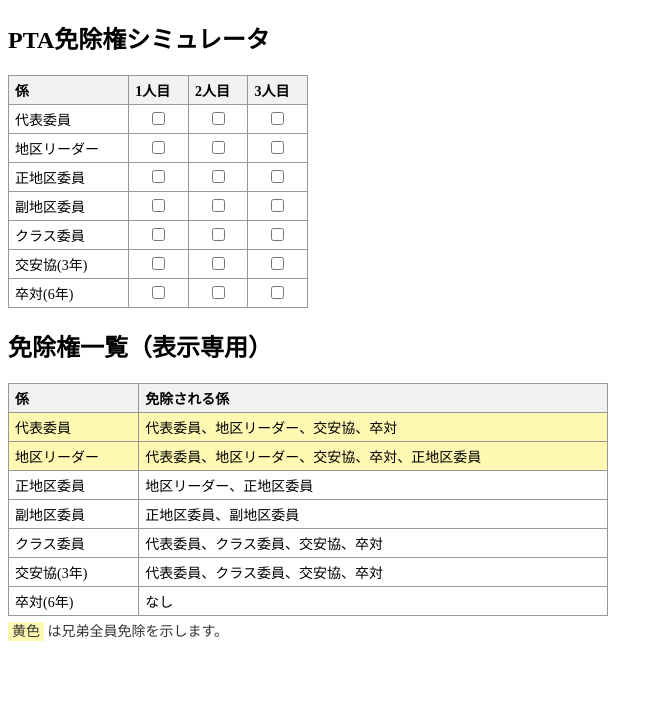
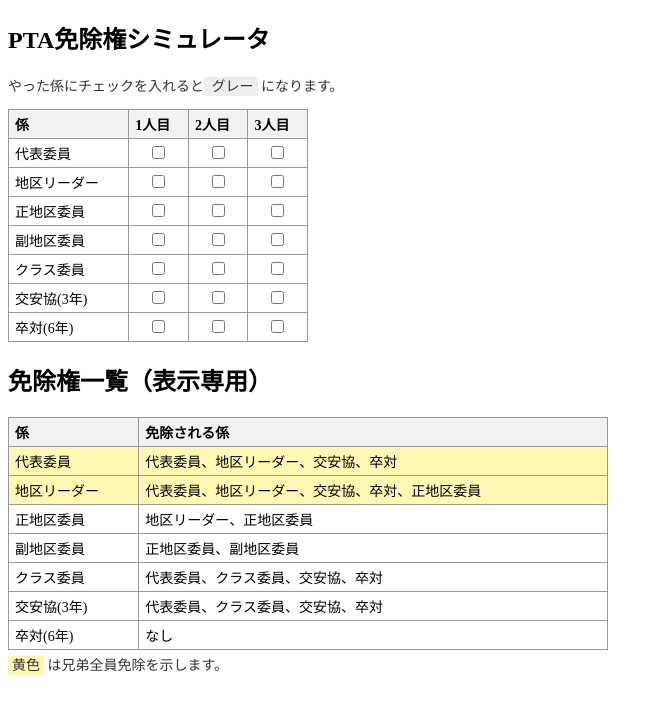
Before and after one commit to taruming/pta-table, a plain HTML site: page index.html in a window 1280 px wide. Shown: the whole page, without its empty margins (0-663 px from the left). Drawn offline with Linux system fonts and the light colour scheme.

Commit message:
Update index.html
説明文言追加

```diff
--- a/index.html
+++ b/index.html
@@ -58,7 +58,9 @@
 <body>
 
 <h2>PTA免除権シミュレータ</h2>
-
+<p style="margin-top:4px; font-size:14px; color:#333;">
+  やった係にチェックを入れると<span style="background-color:#eee; padding:2px 4px;"> グレー</span> になります。
+</p>
 <!-- 入力用表 -->
 <div class="input-table-wrapper">
   <table id="ptaTable">
```
